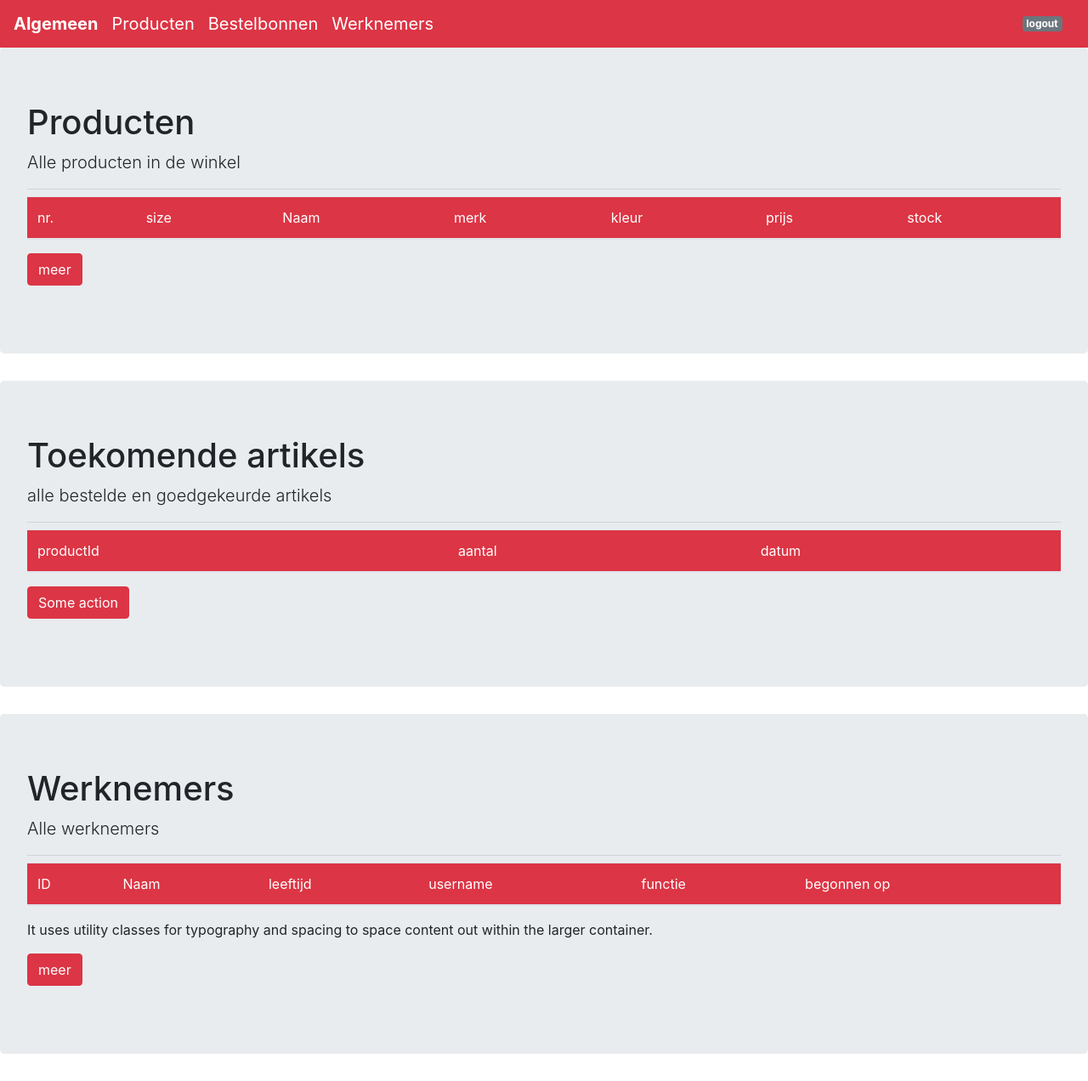
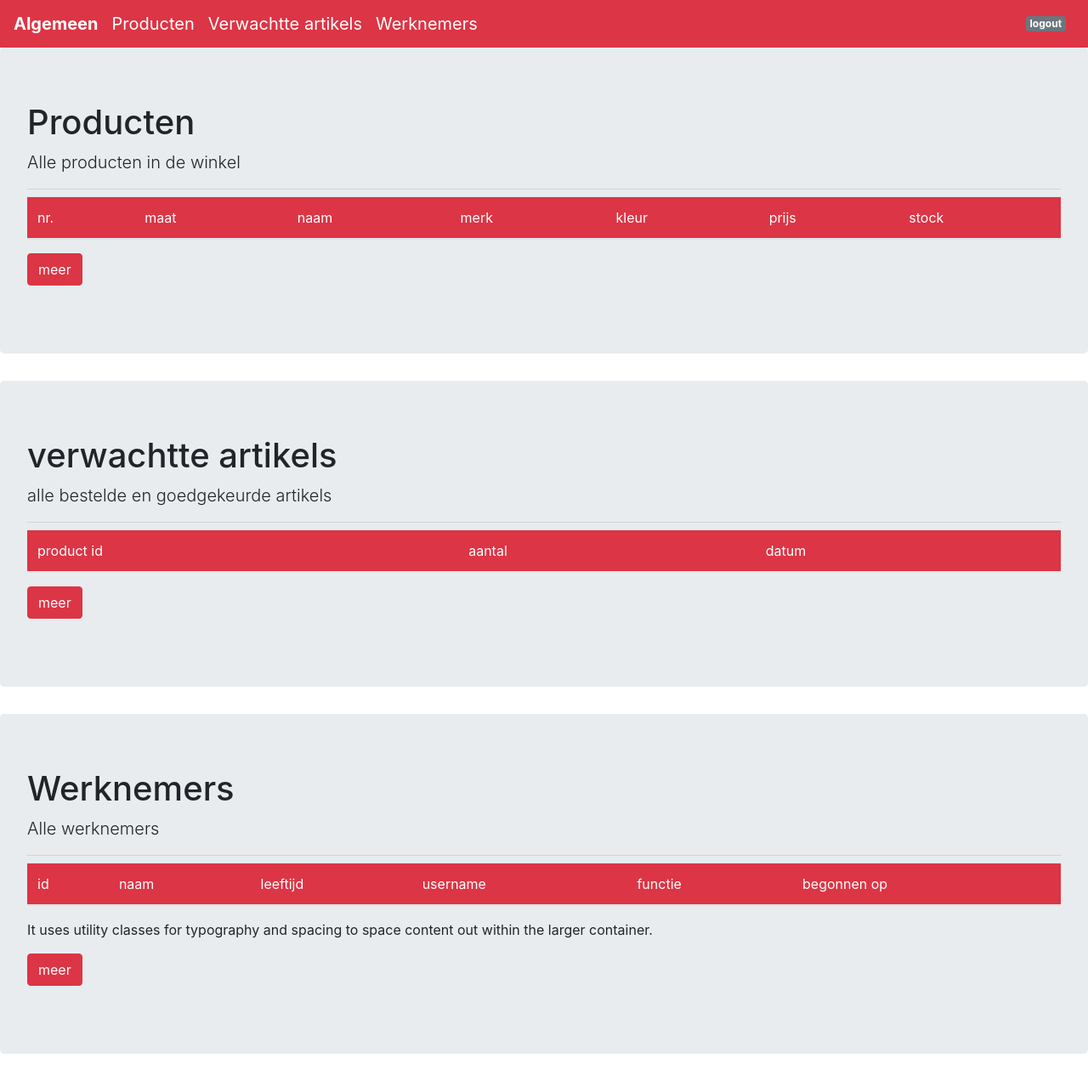
Before and after one commit to CoopmanRutger/PWACobofisk, a plain HTML site: page general.html in a window 1280 px wide. Shown: the whole page at 85% size. Drawn offline with Linux system fonts and the light colour scheme; no server answers.

Commit message:
[TASK] - some corrections

```diff
--- a/assets/js/all.js
+++ b/assets/js/all.js
@@ -32,7 +32,11 @@ function allProductToHtml(products, isLimited) {
         } else {
             result += productMaker(products[index], isLimited);
         }
+
         document.getElementById("products").innerHTML = result;
+    }
+    if (!isLimited) {
+        allButtons(products);
     }
 }
 
@@ -44,7 +48,7 @@ function productMaker({ id, name, amountMin, amountStock, color, merk, price, si
     <td>${color}</td>
     <td>€${price}</td>`
     if (!notExtra) {
-    result += `<td>${amountMin}</td>`
+        result += `<td>${amountMin}</td>`
     }
     result += `<td>${amountStock}</td>
     `
--- a/assets/js/productDetails.js
+++ b/assets/js/productDetails.js
@@ -1,13 +1,12 @@
 
 function productsDetails() {
-    fetchProducts().then(products => allProductToHtml(products));
+    fetchProducts().then(products => allProductToHtml(products, false));
 }
 
 function allButtons(products) {
     let buttons = document.querySelectorAll(".buttons");
     for (let i = 0; i < buttons.length; i++) {
         buttons[i].addEventListener("click", function (e) {
-
             modalHtml(products[i]);
             modalJs(i + 1);
             document.getElementById('myModal').style.display = "block";
--- a/general.html
+++ b/general.html
@@ -19,7 +19,7 @@
             <a class="navbar-brand text-white" href="products.html">Producten</a>
             <button class="navbar-toggler" type="button"></button>
 
-            <a class="navbar-brand text-white" href="orderforms.html">Bestelbonnen</a>
+            <a class="navbar-brand text-white" href="orderforms.html">Verwachtte artikels</a>
             <button class="navbar-toggler" type="button"></button>
 
             <a class="navbar-brand text-white" href="employees.html">Werknemers</a>
@@ -45,8 +45,8 @@
         <thead class="bg-danger">
           <tr>
             <th class="text-white">nr.</th>
-            <th class="text-white">size</th>
-            <th class="text-white">Naam</th>
+            <th class="text-white">maat</th>
+            <th class="text-white">naam</th>
             <th class="text-white">merk</th>
             <th class="text-white">kleur</th>
             <th class="text-white">prijs</th>
@@ -61,14 +61,14 @@
             </p>
         </div>
         <div class="jumbotron">
-            <h1 class="display-5">Toekomende artikels</h1>
+            <h1 class="display-5">verwachtte artikels</h1>
             <p class="lead">alle bestelde en goedgekeurde artikels</p>
             <hr class="my-2">
             <div id="modal"></div>
       <table class="table table-hover">
         <thead class="bg-danger">
           <tr>
-              <th class="text-white">productId</th>
+              <th class="text-white">product id</th>
               <th class="text-white">aantal</th>
             <th class="text-white">datum</th>
           </tr>
@@ -77,7 +77,7 @@
         </tbody>
       </table>
 
-                <a class="btn btn-primary btn-danger" href="#!" role="button">Some action</a>
+                <a class="btn btn-primary btn-danger" href="#!" role="button">meer</a>
             </p>
         </div>
         <div class="jumbotron">
@@ -87,8 +87,8 @@
             <table class="table table-hover">
                     <thead class="bg-danger">
                       <tr>
-                        <th class="text-white">ID</th>
-                        <th class="text-white">Naam</th>
+                        <th class="text-white">id</th>
+                        <th class="text-white">naam</th>
                         <th class="text-white">leeftijd</th>
                         <th class="text-white">username</th>
                         <th class="text-white">functie</th>
```
Also changed, not shown: employees.html (+3 -6 lines), orderForms.html (+1 -1 lines), products.html (+5 -9 lines).
